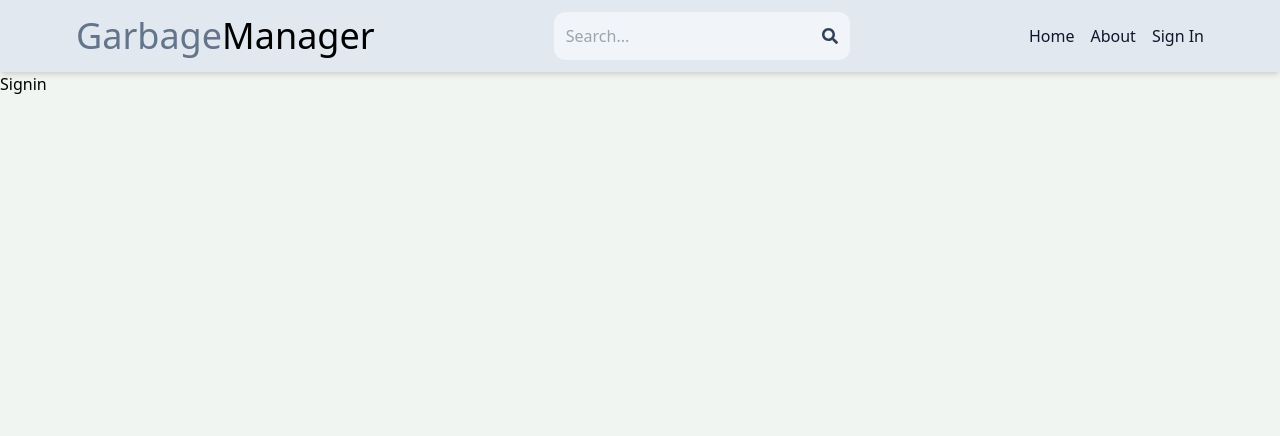
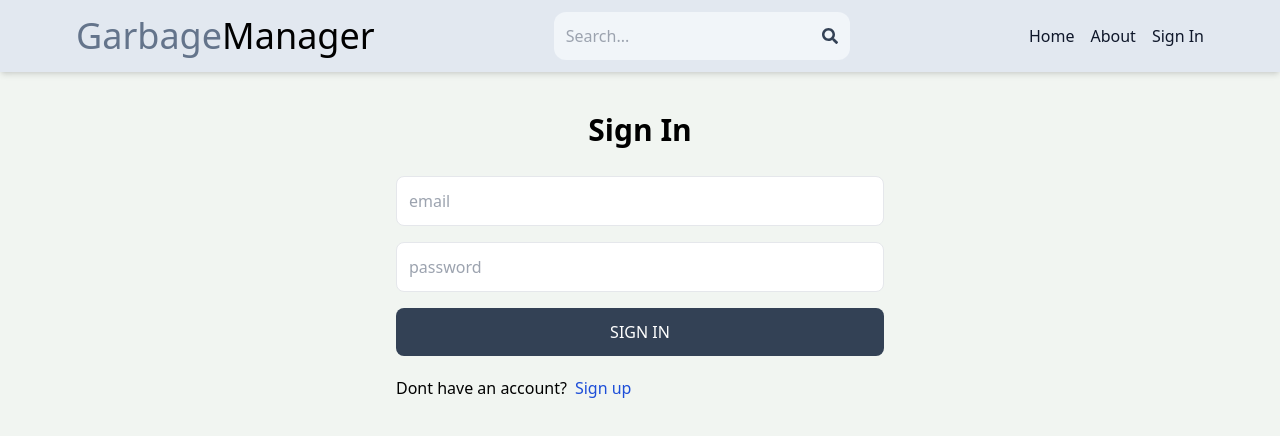
Before and after one commit to LAHIRUKBI/garbage, a React (Vite) app in the folder client/: page /sign-in in a window 1280 px wide. Shown: the top 436 px of the page. Built offline with nearby package versions, Linux system fonts and the light colour scheme.

Commit message:
complete sign in page functionality

```diff
--- a/client/src/pages/Signin.jsx
+++ b/client/src/pages/Signin.jsx
@@ -1,7 +1,78 @@
-import React from 'react'
+import { useState } from "react";
+import { Link, useNavigate } from "react-router-dom";
 
 export default function SignIn() {
+  const [formData, setFormData] = useState({});
+  const [error, setError] = useState(null);
+  const [loading, setLoading] = useState(false);
+  const navigate = useNavigate();
+  const handleChange = (e) => {
+    setFormData({
+      ...formData,
+      [e.target.id]: e.target.value,
+    });
+  };
+  const handleSubmit = async (e) => {
+    e.preventDefault();
+    try {
+      setLoading(true);
+      const res = await fetch("/api/auth/signin", {
+        method: "POST",
+        headers: {
+          "Content-Type": "application/json",
+        },
+        body: JSON.stringify(formData),
+      });
+      const data = await res.json();
+      console.log(data);
+      if (data.success === false) {
+        setLoading(false);
+        setError(data.message);
+        return;
+      }
+      setLoading(false);
+      setError(null);
+      navigate("/");
+    } catch (error) {
+      setLoading(false);
+      setError(error.message);
+    }
+  };
   return (
-    <div>Signin</div>
-  )
+    <div className="p-3 max-w-lg mx-auto">
+      <h1 className="text-3xl text-center font-semibold my-7">Sign In</h1>
+      <form onSubmit={handleSubmit} className="flex flex-col    gap-4">
+
+
+        <input
+          type="email"
+          placeholder="email"
+          className="border p-3 rounded-lg"
+          id="email"
+          onChange={handleChange}
+        />
+        <input
+          type="password"
+          placeholder="password"
+          className="border p-3 rounded-lg"
+          id="password"
+          onChange={handleChange}
+        />
+
+        <button
+          disabled={loading}
+          className="bg-slate-700 text-white p-3 rounded-lg uppercase hover:opacity-95 disabled:opacity-80"
+        >
+          {loading ? "Loading..." : "Sign In"}
+        </button>
+      </form>
+      <div className="flex gap-2 mt-5">
+        <p>Dont have an account?</p>
+        <Link to={"/sign-up"}>
+          <span className="text-blue-700">Sign up</span>
+        </Link>
+      </div>
+      {error && <p className="text-red-500 mt-5">{error}</p>}
+    </div>
+  );
 }
```
